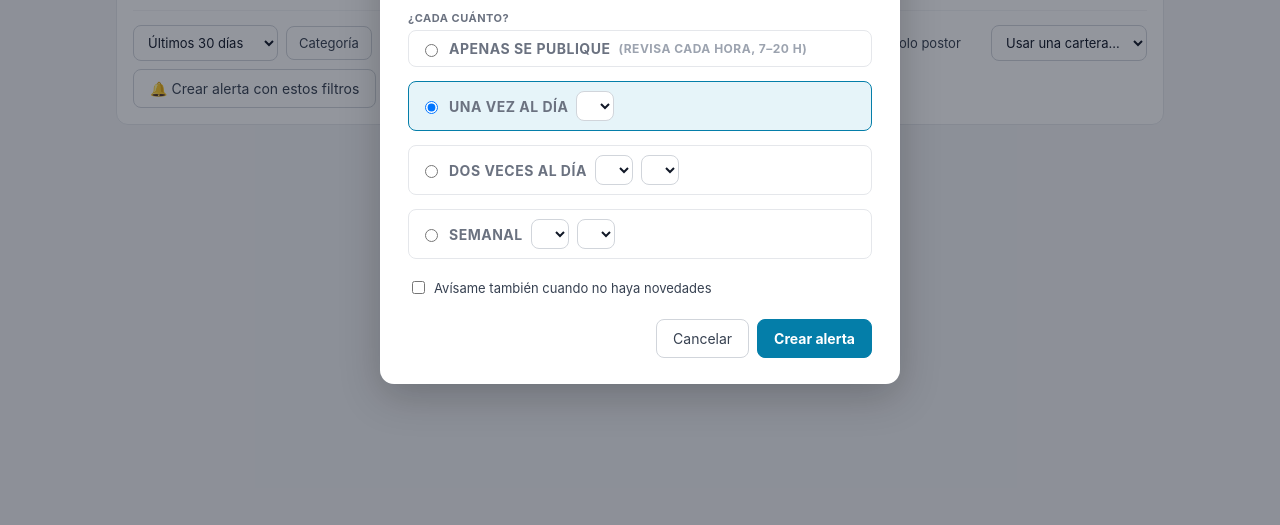
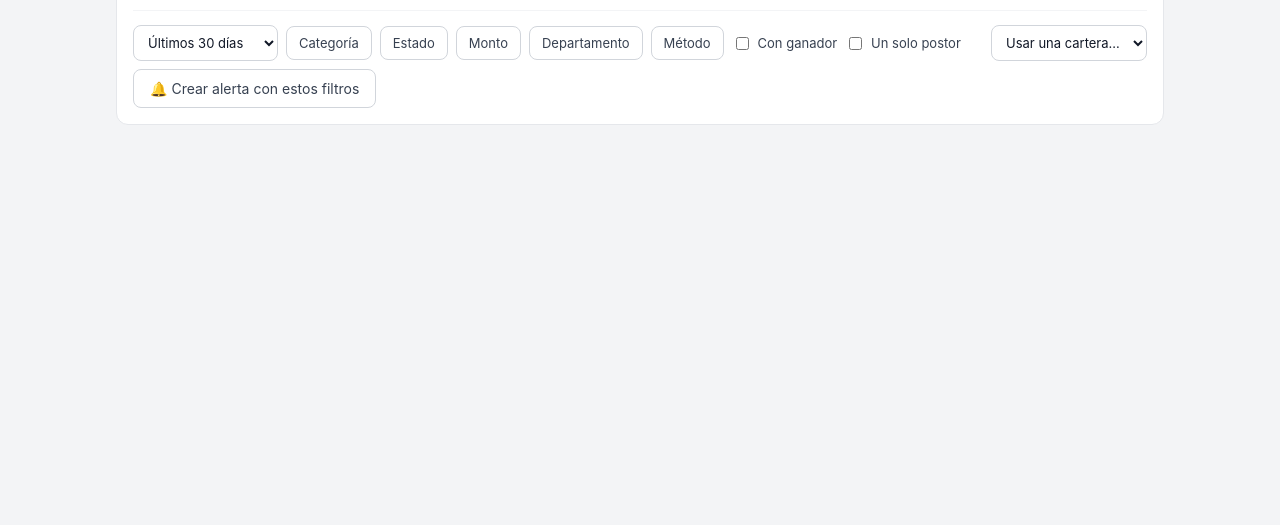
Before and after one commit to MQuantrillC/SEACE-Alertas, a website: page web/app.html in a window 1280 px wide. Shown: the part 275-800 px from the top of the page. Drawn offline with Linux system fonts and the light colour scheme; no server answers.

Commit message:
Arregla el dialogo de alerta, que salia solo y no se podia cerrar
El atributo hidden lo implementa el navegador como [hidden]{display:none} en la
hoja de usuario-agente, asi que cualquier display propio lo pisa por
especificidad. .velo declaraba display:flex, de modo que el dialogo estaba
siempre visible tapando la pantalla y poner hidden=true no cambiaba nada: ni
Cancelar ni el clic en el fondo hacian efecto.

Se anade [hidden]{display:none !important} una sola vez, que corta el problema
para cualquier elemento futuro con regla de display, en vez de parchear .velo.

Ademas, Escape cierra el dialogo.

```diff
--- a/web/app.css
+++ b/web/app.css
@@ -14,6 +14,13 @@
 }
 
 * { box-sizing: border-box; }
+
+/* El atributo `hidden` gana SIEMPRE.
+   El navegador lo implementa como `[hidden] { display: none }`, una regla de la
+   hoja de usuario-agente que cualquier `display` propio pisa por especificidad.
+   Le pasó a `.velo { display: flex }`: el diálogo de alerta salía solo y no había
+   forma de cerrarlo, porque poner hidden=true no cambiaba nada. */
+[hidden] { display: none !important; }
 
 body {
   margin: 0;
--- a/web/app.js
+++ b/web/app.js
@@ -633,8 +633,11 @@ $('nuevaAlerta').addEventListener('click', () => {
   $('avisoAlerta').hidden = true;
   $('veloAlerta').hidden = false;
 });
-$('cancelarAlerta').addEventListener('click', () => { $('veloAlerta').hidden = true; });
-$('veloAlerta').addEventListener('click', (e) => { if (e.target.id === 'veloAlerta') $('veloAlerta').hidden = true; });
+const cerrarDialogo = () => { $('veloAlerta').hidden = true; };
+$('cancelarAlerta').addEventListener('click', cerrarDialogo);
+// Clic en el fondo oscuro, y Escape: las dos salidas que la gente prueba.
+$('veloAlerta').addEventListener('click', (e) => { if (e.target.id === 'veloAlerta') cerrarDialogo(); });
+document.addEventListener('keydown', (e) => { if (e.key === 'Escape' && !$('veloAlerta').hidden) cerrarDialogo(); });
 
 $('guardarAlerta').addEventListener('click', async () => {
   const filtros = Object.fromEntries(parametros());
```
